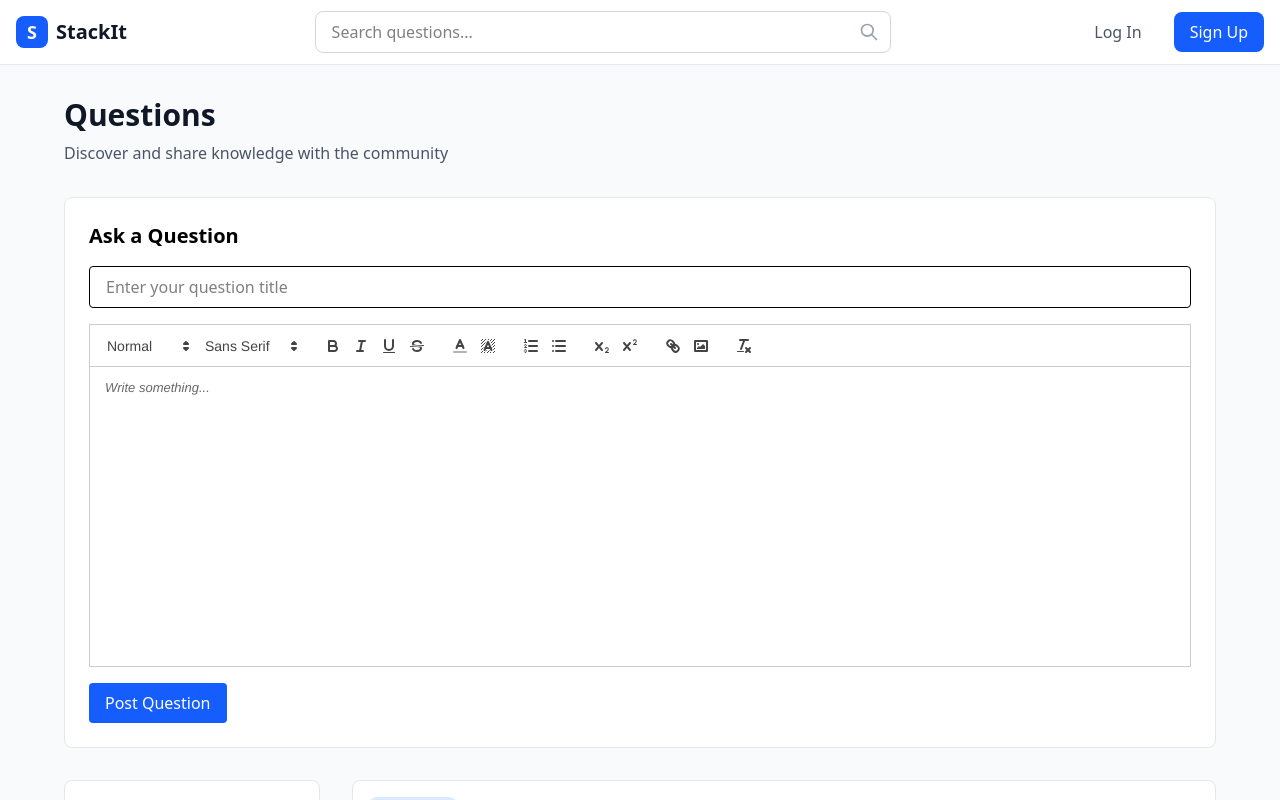
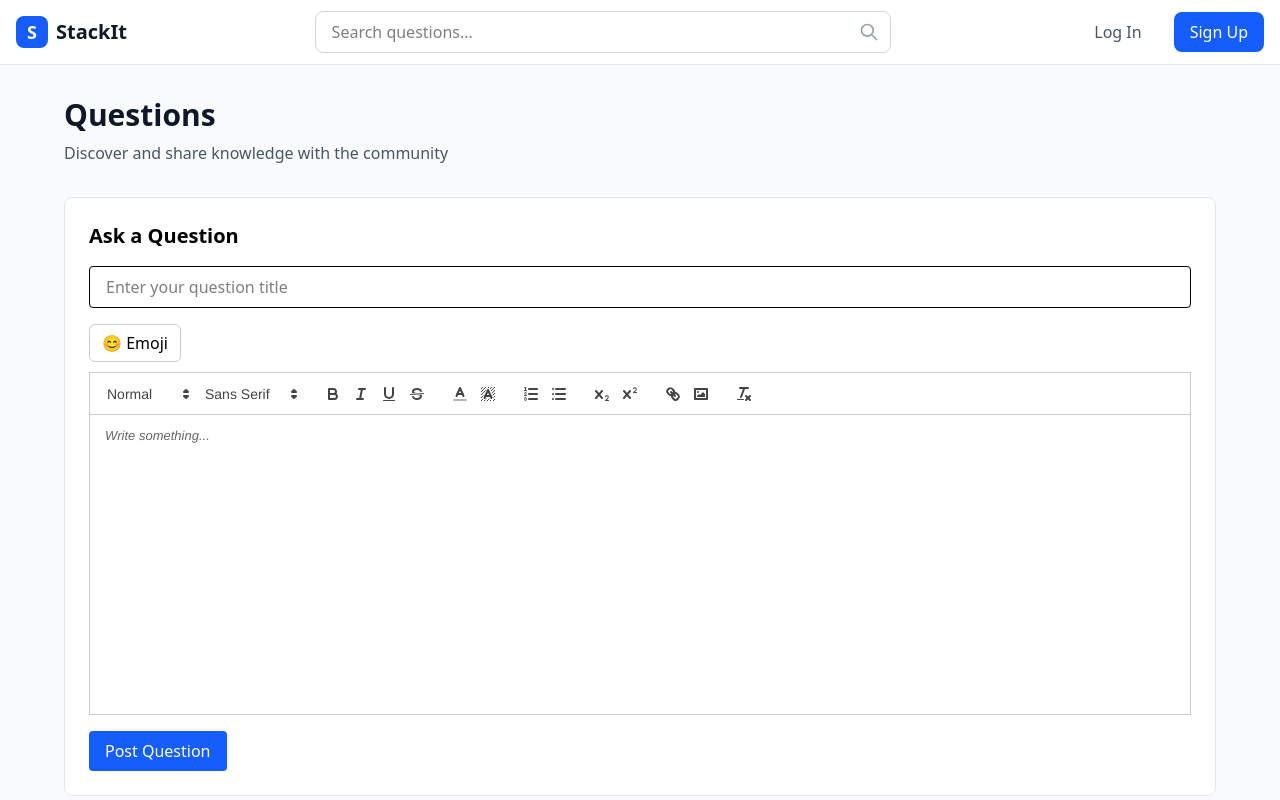
Before and after one commit to Kush2205/ODOO-StackIT, a Next.js app in the folder frontend/: page / in a window 1280 px wide. Shown: the top 800 px of the page. Built offline with nearby package versions, Linux system fonts and the light colour scheme.

Commit message:
emoji feature added

```diff
--- a/frontend/components/ModernTextEditor.tsx
+++ b/frontend/components/ModernTextEditor.tsx
@@ -1,8 +1,15 @@
 'use client';
 
-import React, { useEffect, useRef, forwardRef, useImperativeHandle } from 'react';
+import React, {
+  useEffect,
+  useRef,
+  forwardRef,
+  useImperativeHandle,
+  useState,
+} from 'react';
 import Quill from 'quill';
-import 'quill/dist/quill.snow.css'; // Import Quill styles
+import 'quill/dist/quill.snow.css'; // Quill styles
+import EmojiPicker from 'emoji-picker-react'; // ✅ new emoji picker
 
 // Define the ref type for the ModernTextEditor component
 export type ModernTextEditorHandle = {
@@ -12,6 +19,7 @@ export type ModernTextEditorHandle = {
 const ModernTextEditor = forwardRef<ModernTextEditorHandle>((_, ref) => {
   const editorRef = useRef<HTMLDivElement>(null);
   const quillRef = useRef<Quill | null>(null);
+  const [showEmojiPicker, setShowEmojiPicker] = useState(false);
 
   useEffect(() => {
     if (editorRef.current) {
@@ -20,12 +28,12 @@ const ModernTextEditor = forwardRef<ModernTextEditorHandle>((_, ref) => {
         modules: {
           toolbar: [
             [{ header: [1, 2, 3, 4, 5, 6, false] }, { font: [] }],
-              ['bold', 'italic', 'underline', 'strike'],
-              [{ color: [] }, { background: [] }],
-              [{ list: 'ordered' }, { list: 'bullet' }],
-              [{ 'script': 'sub'}, { 'script': 'super' }],
-              ['link', 'image'],
-              ['clean'],
+            ['bold', 'italic', 'underline', 'strike'],
+            [{ color: [] }, { background: [] }],
+            [{ list: 'ordered' }, { list: 'bullet' }],
+            [{ script: 'sub' }, { script: 'super' }],
+            ['link', 'image'],
+            ['clean'],
           ],
         },
         placeholder: 'Write something...',
@@ -33,7 +41,7 @@ const ModernTextEditor = forwardRef<ModernTextEditorHandle>((_, ref) => {
     }
 
     return () => {
-      quillRef.current = null; // Cleanup to avoid memory leaks
+      quillRef.current = null;
     };
   }, []);
 
@@ -41,13 +49,44 @@ const ModernTextEditor = forwardRef<ModernTextEditorHandle>((_, ref) => {
   useImperativeHandle(ref, () => ({
     getContent: () => {
       if (quillRef.current) {
-        return quillRef.current.root.innerHTML; // Return the HTML content
+        return quillRef.current.root.innerHTML;
       }
       return '';
     },
   }));
 
-  return <div ref={editorRef} style={{ height: '300px' }} />;
+  const insertEmoji = (emojiData: any) => {
+    const emoji = emojiData.emoji;
+    const cursorPosition = quillRef.current?.getSelection()?.index ?? 0;
+    quillRef.current?.insertText(cursorPosition, emoji);
+    quillRef.current?.setSelection(cursorPosition + emoji.length);
+    setShowEmojiPicker(false);
+  };
+
+  return (
+    <div>
+      <button
+        onClick={() => setShowEmojiPicker(!showEmojiPicker)}
+        style={{
+          marginBottom: '10px',
+          padding: '6px 12px',
+          borderRadius: '6px',
+          border: '1px solid #ccc',
+          cursor: 'pointer',
+        }}
+      >
+        😊 Emoji
+      </button>
+
+      {showEmojiPicker && (
+        <div style={{ position: 'absolute', zIndex: 100 }}>
+          <EmojiPicker onEmojiClick={insertEmoji} />
+        </div>
+      )}
+
+      <div ref={editorRef} style={{ height: '300px' }} />
+    </div>
+  );
 });
 
 ModernTextEditor.displayName = 'RichTextEditor';
--- a/frontend/package.json
+++ b/frontend/package.json
@@ -14,6 +14,7 @@
     "@hookform/resolvers": "^5.1.1",
     "class-variance-authority": "^0.7.1",
     "clsx": "^2.1.1",
+    "emoji-picker-react": "^4.12.3",
     "framer-motion": "^12.23.3",
     "lucide-react": "^0.525.0",
     "next": "15.3.5",
```
Also changed, not shown: 1 other file (tests, documents, lock files or other folders).
